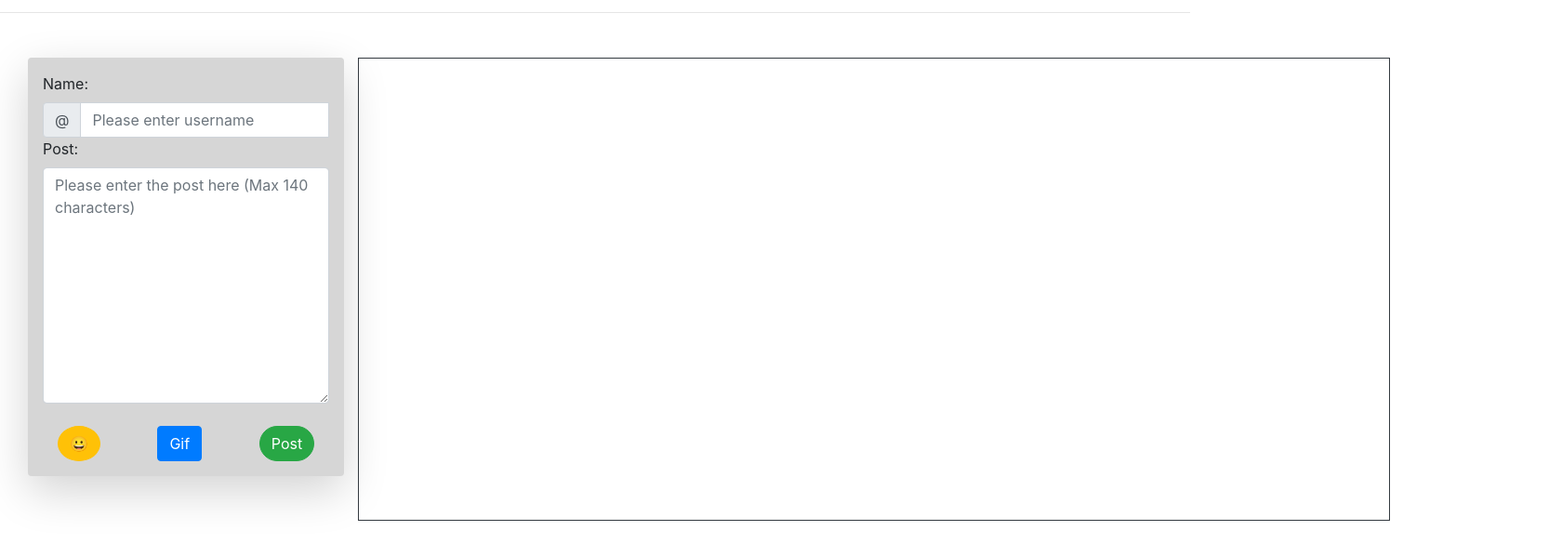
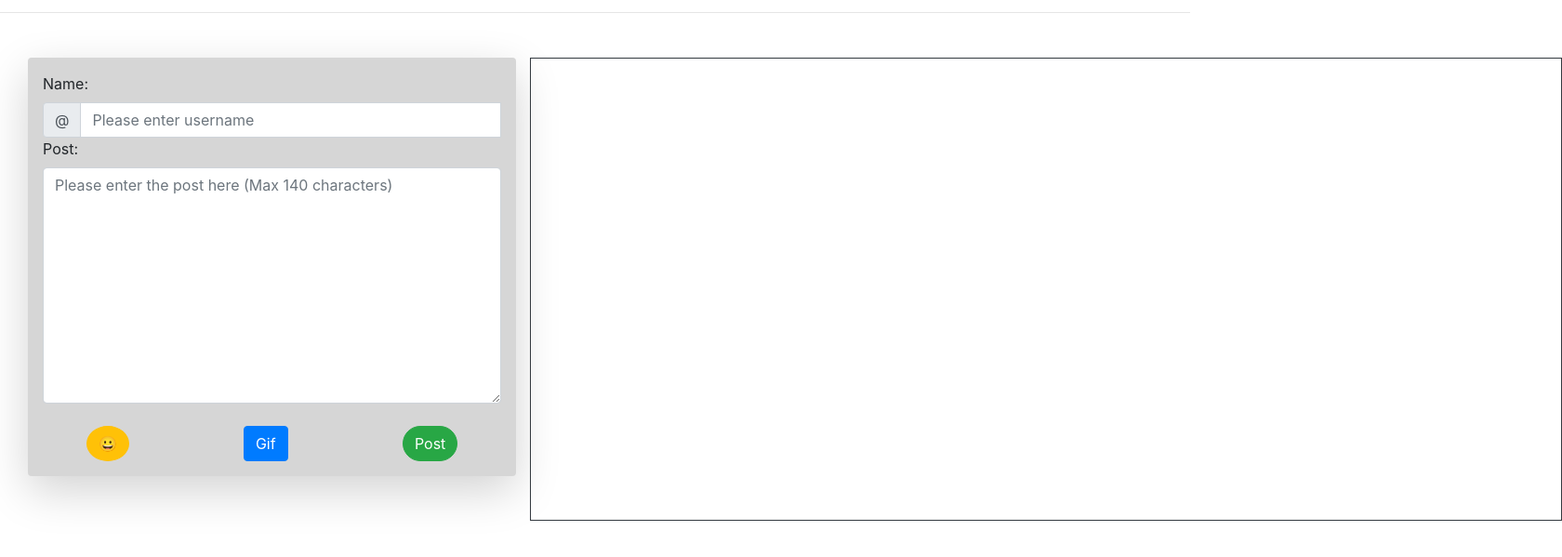
Before and after one commit to rajtandel21/PostIts-Client, a plain HTML site: page index.html in a window 1280 px wide. Shown: the part 59-658 px from the top of the page at 93% size, 1680 px wide, since content can reach past the window. Drawn offline with nearby package versions, Linux system fonts and the light colour scheme; no server answers.

Commit message:
changing class names

```diff
--- a/index.html
+++ b/index.html
@@ -14,7 +14,7 @@
     </header>
     <hr>
     <main class="container ml-0 mt-5">
-        <section id="postArea" class="col-4">
+        <section id="postArea" class="col-6">
             <form id="myForm">
                 <div class="form-group shadow-lg p-3 mb-5 rounded">
                     <label for="name">Name:</label>
@@ -42,7 +42,7 @@
                 </div>
             </form>
         </section>
-        <section id="viewArea" class="col-12 mr-0 border border-dark"></section>
+        <section id="viewArea" class="col-12 mr-1 border border-dark"></section>
     </main>
 </body>
 </html>
```
